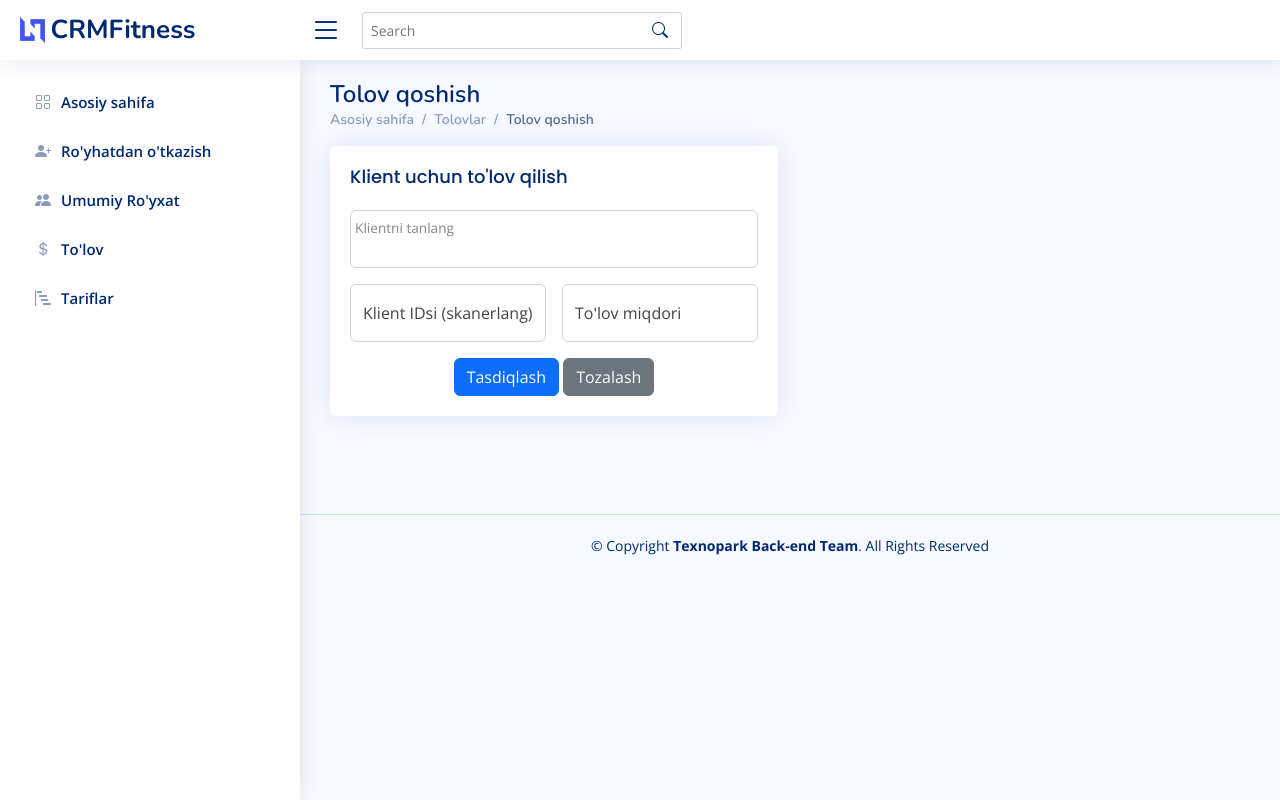
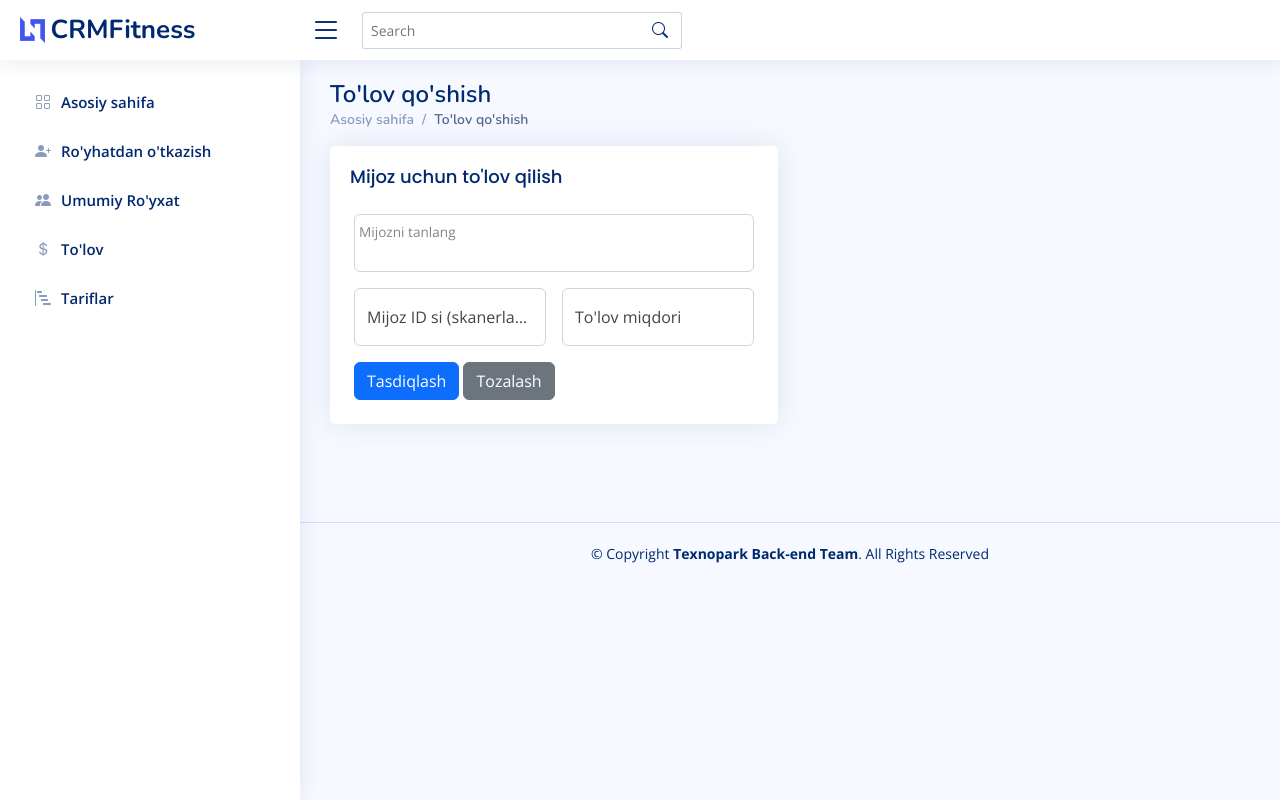
Before and after one commit to Abdulhamid51/fitnes_crm, a Django app: page /payment/ in a window 1280 px wide. Run offline with Django 3.2, Linux system fonts and the light colour scheme; data that the repository does not hold is empty; some libraries are stand-ins or nearby versions.

Commit message:
html edit

```diff
--- a/templates/forms-layouts.html
+++ b/templates/forms-layouts.html
@@ -8,12 +8,11 @@
   <main id="main" class="main">
 
     <div class="pagetitle">
-      <h1>Tolov qoshish</h1>
+      <h1>To'lov qo'shish</h1>
       <nav>
         <ol class="breadcrumb">
           <li class="breadcrumb-item"><a href="{% url 'main:home' %}">Asosiy sahifa</a></li>
-          <li class="breadcrumb-item">Tolovlar</li>
-          <li class="breadcrumb-item active">Tolov qoshish</li>
+          <li class="breadcrumb-item active">To'lov qo'shish</li>
         </ol>
       </nav>
     </div><!-- End Page Title -->
@@ -25,7 +24,7 @@
 
           <div class="card">
             <div class="card-body">
-              <h5 class="card-title">Klient uchun to'lov qilish</h5>
+              <h5 class="card-title">Mijoz uchun to'lov qilish</h5>
 
               <!-- Floating Labels Form -->
 
@@ -36,22 +35,22 @@
                   <a class="btn-close" href="/payment/"></a>
                 </div>
               {% else %}
-              <form method="post" class="row g-3">
+              <form method="post" class="row g-3 p-1">
                 {% csrf_token %}
                 <div class="form-floating">
                   <input list="brow" id="client-select" class="form-control">
                   <datalist id="brow">
                     {% for cl in clients %}
-                    <option value="{{cl.uid}}">{{cl.name}}</option>
+                      <option  value="{{cl.uid}}">{{cl.name}}</option>
                     {% endfor %}
                   </datalist>
-                  <label for="client-select">Klientni tanlang</label>
+                  <label for="client-select">Mijozni tanlang</label>
                 </div>
                 <div class="col-md-6">
                   <div class="col-md-12">
                     <div class="form-floating">
                       <input type="number" class="form-control" id="userId" placeholder="ID" name="uid" required>
-                      <label for="floatingCity">Klient IDsi (skanerlang)</label>
+                      <label for="floatingCity">Mijoz ID si (skanerlang)</label>
                     </div>
                   </div>
                 </div>
@@ -64,7 +63,7 @@
                   </div>
                 </div>
 
-                <div class="text-center">
+                <div class="text-left">
                   <button type="submit" class="btn btn-primary">Tasdiqlash</button>
                   <button type="reset" class="btn btn-secondary">Tozalash</button>
                 </div>
@@ -93,6 +92,8 @@
             $("#userId").val(response['uid'])
             $("#payment").val(response['payment'])
             $("#client-select").val(response['name'])
+            console.log(response)
+
           }
         })
       })
```
